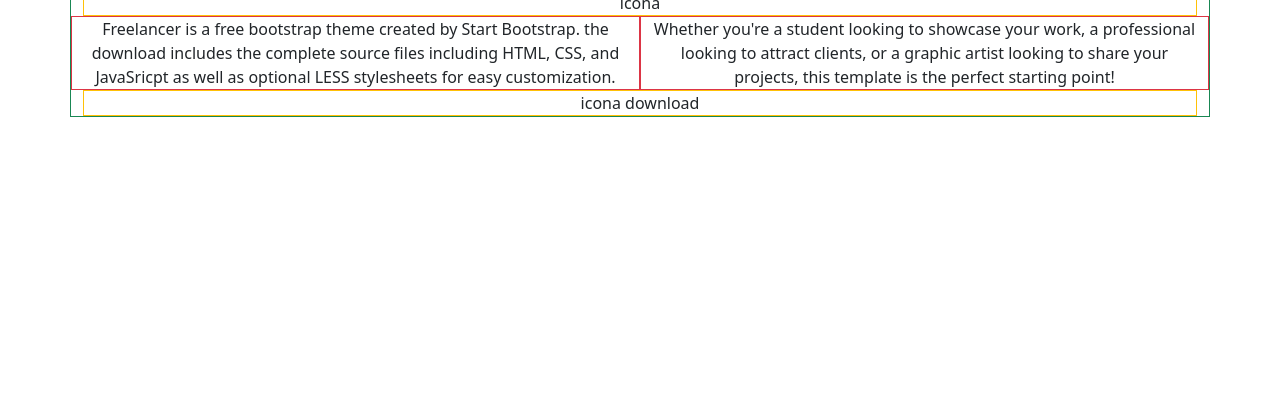
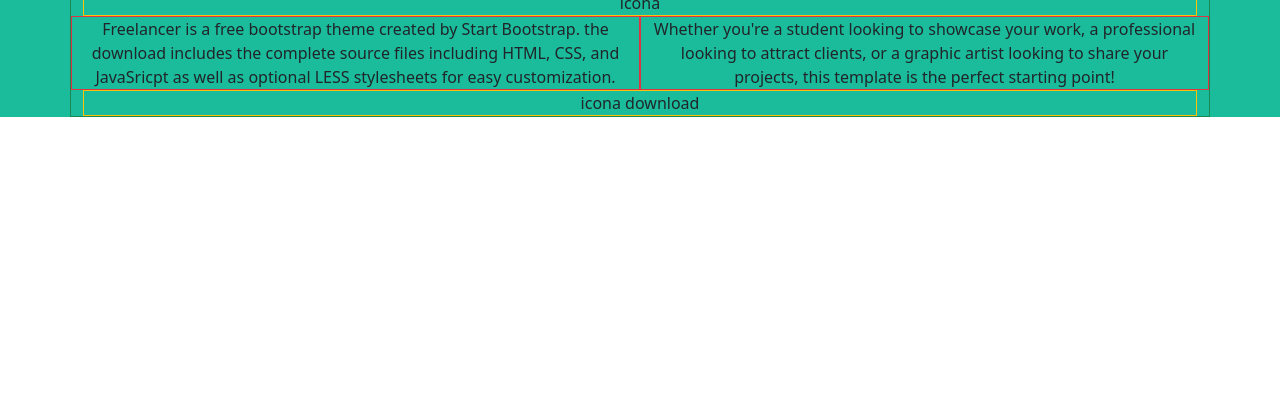
Before and after one commit to Riccardo15Pinto/html-css-bootstrap-freelancer, a plain HTML site: page index.html in a window 1280 px wide. Shown: the part 380-800 px from the top of the page. Drawn offline with nearby package versions, Linux system fonts and the light colour scheme.

Commit message:
add about background-color

```diff
--- a/css/style.css
+++ b/css/style.css
@@ -12,6 +12,7 @@ a{
 
 /* jumbotron */
 
-.jumbotron{
+.jumbotron,
+.About{
     background-color: #1ABC9C;
 }
```
